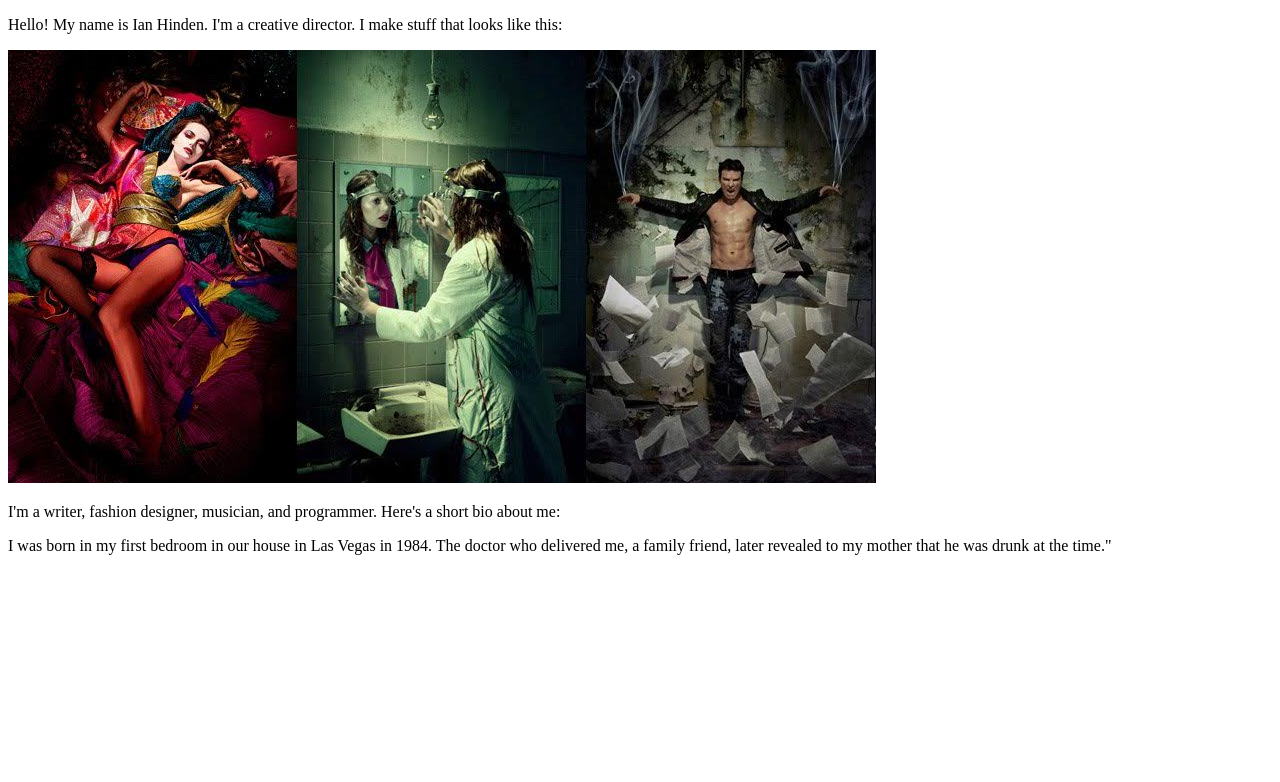
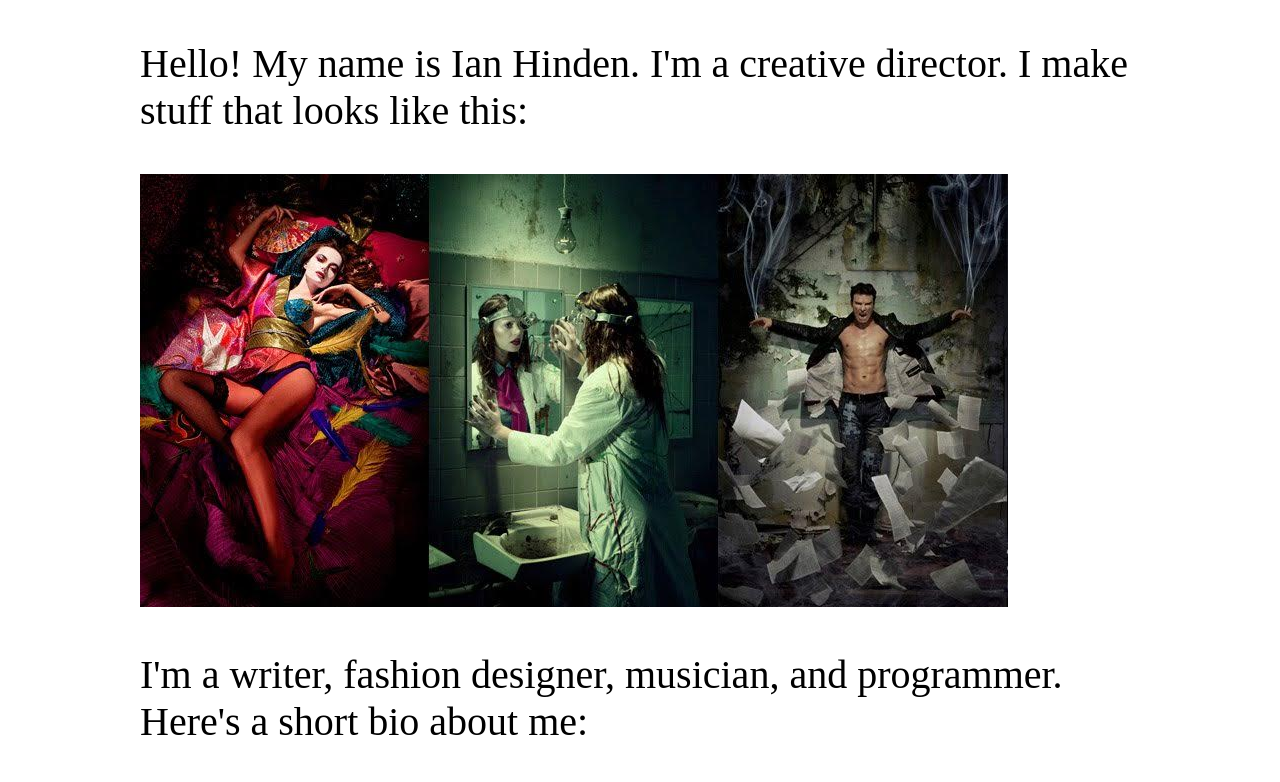
Before and after one commit to IanHinden/IanHinden, a plain HTML site: page index.html in a window 1280 px wide. Shown: the top 782 px of the page. Drawn offline with Linux system fonts and the light colour scheme.

Commit message:
Added CSS

```diff
--- a/index.html
+++ b/index.html
@@ -1,6 +1,7 @@
 <!DOCTYPE html>
 <header>
 	<title>Ian Hinden</title>
+	<link rel="stylesheet" type="text/css" href="style.css">
 
 </header>
 <body>
--- /dev/null
+++ b/style.css
@@ -0,0 +1,10 @@
+body {
+	width: 1000px;
+	text-align:left;
+	margin: 0 auto;
+}
+
+p {
+	font-size:250%;
+
+}
```
